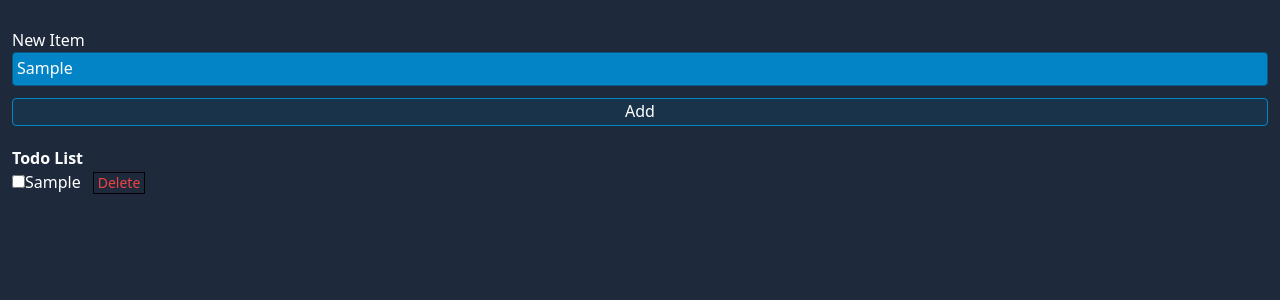
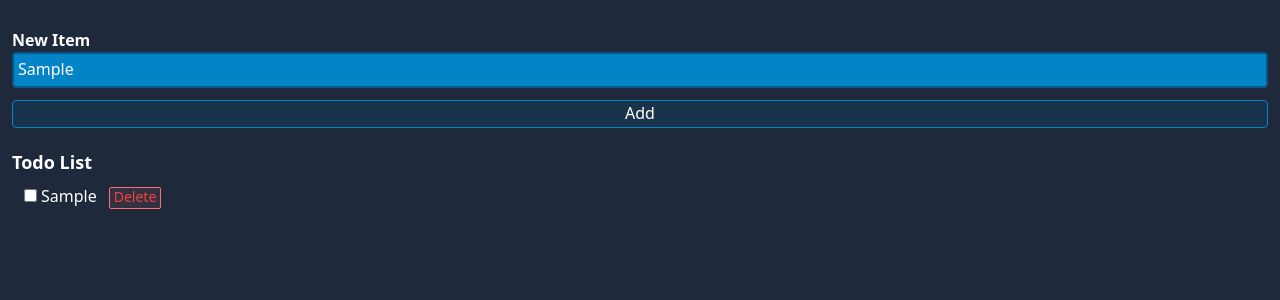
Before and after one commit to hadi-mollataheri/todo-list-app, a React (Create React App) app: page / in a window 1280 px wide. Both pictures are taken after typing "Sample" into the empty fields and a click on the button "Add". Shown: the top 300 px of the page. Built offline with nearby package versions, Linux system fonts and the light colour scheme.

Commit message:
Add styles for the  TodoList.js components

```diff
--- a/src/components/new-items/Input.js
+++ b/src/components/new-items/Input.js
@@ -6,12 +6,12 @@ function Input({ userInput, setUserInput }) {
   };
   return (
     <div>
-      <label htmlFor='user-input'>New Item</label>
+      <label htmlFor='user-input' className='font-bold'>New Item</label>
       <input
         id='user-input'
         onChange={handleInputChange}
         value={userInput}
-        className='flex justify-center items-center border border-sky-800 bg-sky-600 rounded px-1 pt-1 pb-1.5 w-full h-full leading-none'
+        className='flex justify-center items-center border-2 focus:outline-none box-border border-sky-800 bg-sky-600 rounded px-1 pt-1 pb-1.5 w-full h-full leading-none'
       ></input>
     </div>
   );
--- a/src/components/todo-list/TodoItems.js
+++ b/src/components/todo-list/TodoItems.js
@@ -30,30 +30,37 @@ function TodoItems({ todoItems, setTodoItems, checkedItems, setCheckedItems }) {
       return newCheckedItems;
     });
   };
-  return todoItems.map((item, index) => {
   return (
-      <div key={item}>
+    <div className='flex flex-col justify-center'>
+      {todoItems.map((item, index) => {
+        return (
+          <div key={item} className='mx-3'>
             <label
               htmlFor={`todo-checkbox-${index}`}
-          className={`${checkedItems[index] ? 'opacity-65' : 'opacity-100'}`}
+              className={`${
+                checkedItems[index] ? 'opacity-65' : 'opacity-100'
+              }`}
             >
               <input
                 id={`todo-checkbox-${index}`}
                 type='checkbox'
                 checked={checkedItems[index]}
                 onChange={() => handleCheckChange(index)}
+                className='mb-4 mr-1'
               ></input>
               {item}
             </label>
             <button
               onClick={() => handleDeleteClick(item)}
-          className='ml-3 border border-black text-sm px-1 text-red-500'
+              className='ml-3 border rounded-sm border-red-400 text-sm px-1 text-red-500 bg-red-400/10 h-full pb-1 pt-0.5 leading-none'
             >
               Delete
             </button>
           </div>
         );
-  });
+      })}
+    </div>
+  );
 }
 
 export default TodoItems;
--- a/src/components/todo-list/TodoList.js
+++ b/src/components/todo-list/TodoList.js
@@ -4,7 +4,7 @@ import TodoItems from './TodoItems';
 function TodoList({ todoItems, setTodoItems, checkedItems, setCheckedItems }) {
   return (
     <div className='self-start my-5'>
-      <h2 className='font-bold'>Todo List</h2>
+      <h2 className='font-bold text-lg mb-2'>Todo List</h2>
       <TodoItems
         todoItems={todoItems}
         setTodoItems={setTodoItems}
```
Lines whose indentation alone changed are shown as unchanged.
